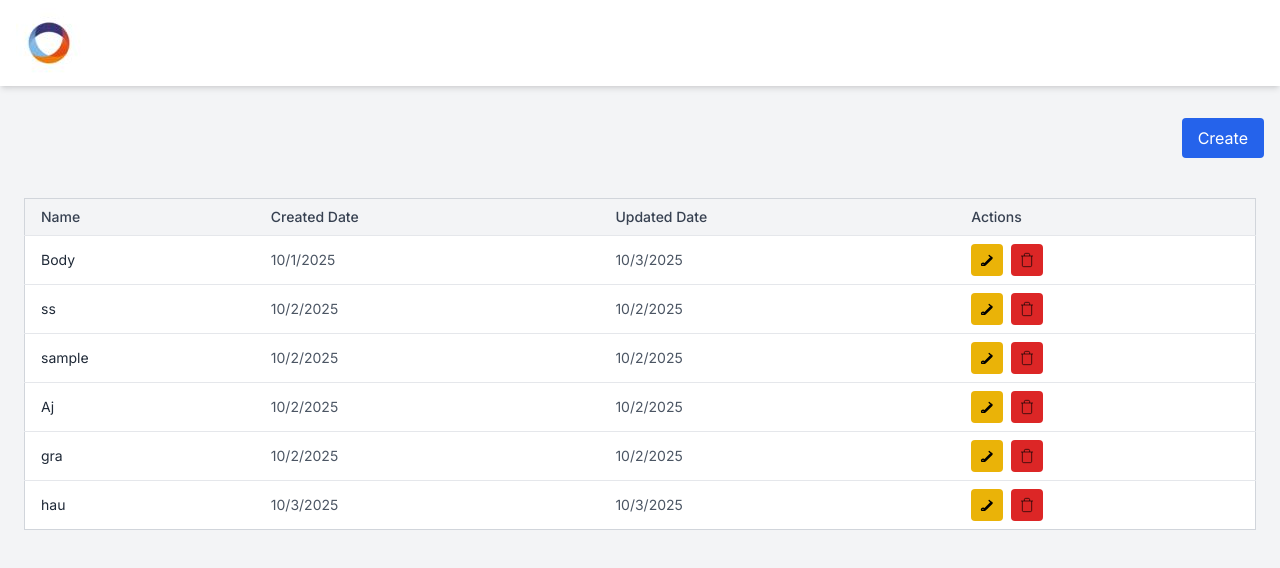
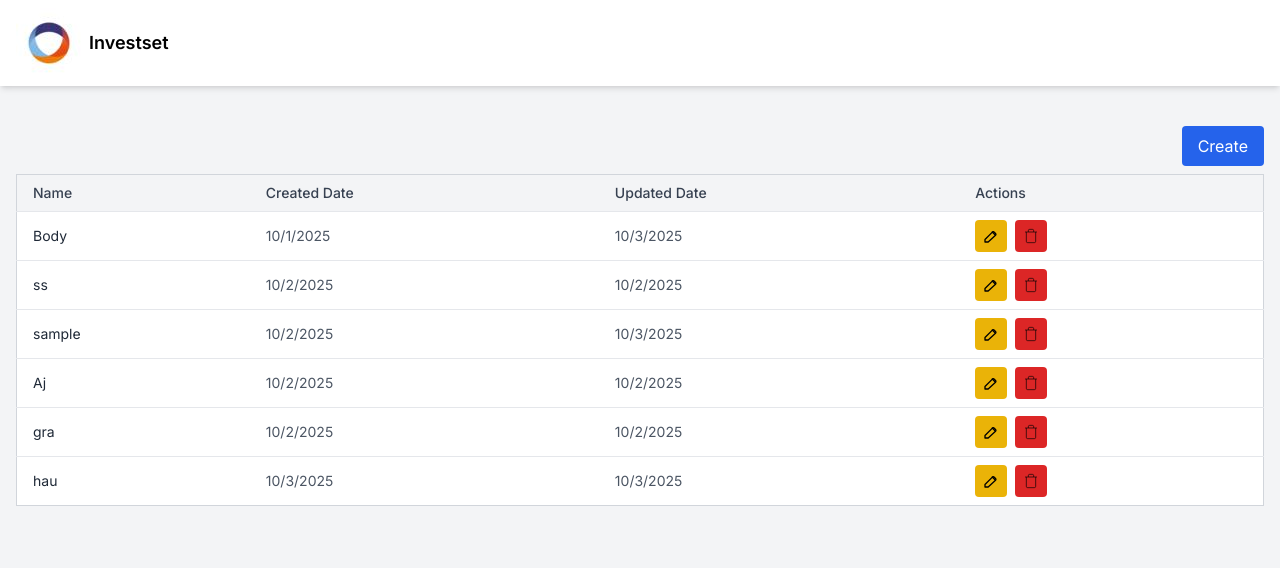
Before and after one commit to shrikrushana9960/template-maker, a React (Vite) app: page / in a window 1280 px wide. Shown: the top 568 px of the page. Built offline with nearby package versions, Linux system fonts and the light colour scheme; data requests are answered from the project's data file.

Commit message:
Change edit icon

```diff
--- a/db.json
+++ b/db.json
@@ -18,8 +18,8 @@
       "id": "88295130-aa10-48f5-91ba-b5762cc0f1a9",
       "name": "sample",
       "createdAt": "2025-10-02T13:55:48.203Z",
-      "updatedAt": "2025-10-02T13:55:48.203Z",
-      "pages": "[{\"elements\":[{\"id\":\"tggxcz34m\",\"type\":\"text\",\"x\":10,\"y\":10,\"width\":200,\"height\":100,\"containerId\":\"B\",\"data\":{\"text\":\"Jayesh\",\"color\":\"#000000\",\"fontSize\":\"14px\",\"isBold\":false,\"isItalic\":false,\"headerSize\":\"h1\"}}],\"layout\":\"{\\\"cells\\\":[[\\\"A\\\",\\\"B\\\"]]}\",\"backgroundColor\":\"#ffffff\",\"gridColor\":\"#f8fafc\"}]"
+      "updatedAt": "2025-10-03T09:42:57.399Z",
+      "pages": "[{\"elements\":[{\"id\":\"tggxcz34m\",\"type\":\"text\",\"x\":177,\"y\":65,\"width\":200,\"height\":100,\"containerId\":\"B\",\"data\":{\"text\":\"Jayesh\",\"color\":\"#000000\",\"fontSize\":\"14px\",\"isBold\":false,\"isItalic\":false,\"headerSize\":\"h1\"}}],\"layout\":\"{\\\"cells\\\":[[\\\"A\\\",\\\"B\\\"],[\\\"C\\\",\\\"D\\\"]]}\",\"backgroundColor\":\"#ffffff\",\"gridColor\":\"#f8fafc\"}]"
     },
     {
       "id": "aff8cbf1-0a14-41ae-8f63-6d6f66d795c1",
--- a/src/components/Toolbar.tsx
+++ b/src/components/Toolbar.tsx
@@ -31,6 +31,15 @@ interface ToolbarProps {
   totalPages: number;
 }
 
+interface ModalConfig {
+  title: string;
+  message: string;
+  type: "info" | "confirm" | "input";
+  onConfirm: (templateName: string) => void;
+  onCancel?: () => void;
+  placeholder?: string;
+}
+
 const Toolbar: React.FC<ToolbarProps> = ({
   onNewTemplate,
   onSaveTemplate,
@@ -51,7 +60,7 @@ const Toolbar: React.FC<ToolbarProps> = ({
   const [loading, setLoading] = useState(false);
   const [saveLoading, setSaveLoading] = useState(false);
   const navigate = useNavigate();
-  const [modal, setModal] = useState<any | null>(null);
+  const [modal, setModal] = useState<ModalConfig | null>(null);
   const queryParams = new URLSearchParams(location.search);
   const id = queryParams.get("id");
   const handleImportClick = () => {
@@ -137,13 +146,14 @@ const Toolbar: React.FC<ToolbarProps> = ({
       )}
       <div className="container mx-auto px-4 py-2 flex items-center justify-between">
         <div className="flex items-center space-x-6">
-          <div className="overflow-hidden cursor-pointer"
+          <div className="overflow-hidden cursor-pointer flex items-center"
             onClick={() => navigate("/")}>
             <img
               src={investSet}
               alt="Invest Set Logo"
               className="w-full h-full object-contain"
             />
+             <span className="ml-2 text-lg font-semibold">Investset</span>
           </div>
           {/* File Section */}
           <div className="flex flex-col items-center">
--- a/src/index.css
+++ b/src/index.css
@@ -93,8 +93,10 @@ body {
   position: relative;
   background: white;
   box-shadow: 0 1px 3px 0 rgba(0, 0, 0, 0.1), 0 1px 2px -1px rgba(0, 0, 0, 0.1);
-  margin: auto;
-  min-height: 1123px; /* A4 size height */
+  /* margin: auto; */
+  margin-right: auto;
+  margin-left: auto;
+  height: 1123px; /* A4 size height */
   width: 794px; /* A4 size width */
   padding: 16px;
 }
@@ -105,7 +107,7 @@ body {
   padding: 24px;
   overflow-y: auto;
   display: flex;
-  align-items: center;
+  /* align-items: center; */
   justify-content: center;
 }
 
--- a/src/pages/listing.tsx
+++ b/src/pages/listing.tsx
@@ -86,16 +86,18 @@ const ListingScreen: React.FC = () => {
     return (
         <div className="">
             <div className="bg-white shadow-md z-20">
-                <div className="container mx-auto px-4 py-2 flex items-center justify-between">
+                <div className="container mx-auto px-4 py-2 flex items-center">
                     <img
                         src={investSet}
                         alt="Invest Set Logo"
                         className=" object-contain"
                     />
+                    <span className="ml-2 text-lg font-semibold">Investset</span>
                 </div>
             </div>
 
-            <div className="flex justify-end m-4 mt-8">
+            <div className="container mx-auto px-4 py-2 ">
+                <div className="flex justify-end mt-8">
                     <button
                         onClick={handleCreate}
                         className="px-4 py-2 bg-blue-600 text-white rounded hover:bg-blue-700 transition"
@@ -103,7 +105,7 @@ const ListingScreen: React.FC = () => {
                         Create
                     </button>
                 </div>
-            <div className="overflow-x-auto mt-2 p-6">
+                <div className="overflow-x-auto mt-2">
                     <table className="min-w-full divide-y divide-gray-200 border border-gray-300 rounded">
                         <thead className="bg-gray-100">
                             <tr>
@@ -130,14 +132,14 @@ const ListingScreen: React.FC = () => {
                                             className="p-2 bg-yellow-500 text-white rounded hover:bg-yellow-600 cursor-pointer"
                                             title="Edit"
                                         >
-                                        <img src={Edit} alt="Edit" className="w-4 h-4"/>
+                                            <img src={Edit} alt="Edit" className="w-4 h-4" />
                                         </button>
                                         <button
                                             onClick={() => handleDelete(t)}
                                             className="p-2 bg-red-600 text-white rounded cursor-pointer"
                                             title="Delete"
                                         >
-                                        <img src={Delete} alt="Delete" className="w-4 h-4"/>
+                                            <img src={Delete} alt="Delete" className="w-4 h-4" />
                                         </button>
                                     </td>
                                 </tr>
@@ -151,6 +153,7 @@ const ListingScreen: React.FC = () => {
                             )}
                         </tbody>
                     </table>
+                </div>
             </div>
             {modal && (
                 <Modal
```
Also changed, not shown: src/assets/editIcon.svg. Lines whose indentation alone changed are shown as unchanged.
